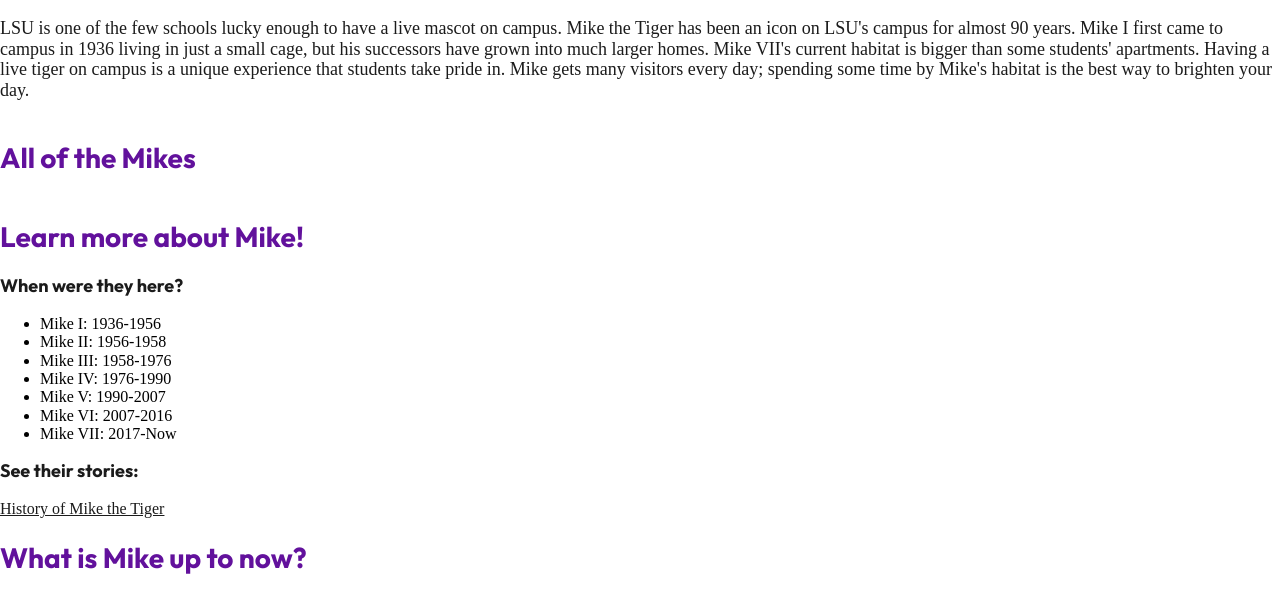
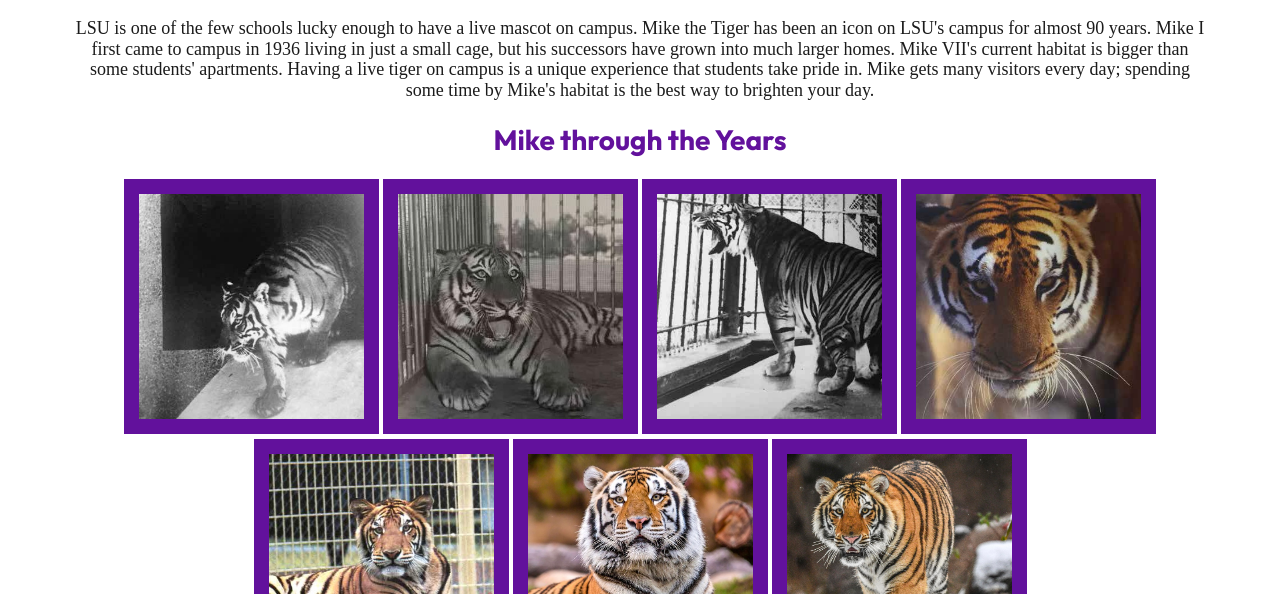
Before and after one commit to tvignes/project-one-tv, a plain HTML site: page index.html in a window 1280 px wide. Shown: the part 200-794 px from the top of the page. Drawn offline with Linux system fonts and the light colour scheme; a web font is replaced by a local one.

Commit message:
margin and photos

```diff
--- a/css/main.css
+++ b/css/main.css
@@ -1,6 +1,10 @@
 /* Place CSS styles here */
 html{
     scroll-behavior: smooth;
+}
+body{
+    margin-right: 75px;
+    margin-left: 75px;
 }
 
 h1{
@@ -47,6 +51,7 @@ a:hover{
     background-size: cover;
     background-position: center;
     min-height: 200px;
+    margin: 0px;
 }
 .hero-text{
     color:#ffff;
@@ -56,11 +61,13 @@ a:hover{
     justify-content: center;
 }
 .intro{
-    display:flex;
-    align-content: center;
+    text-align: center;
 }
 
 .all-mikes{
-    display:flex;
-    align-content: center;
+    text-align: center;
 }
+.all-mikes img{
+    max-width: 225px;
+    border: 15px solid #62119c;
+}
--- a/index.html
+++ b/index.html
@@ -37,7 +37,14 @@
  </div>
 
  <div class="all-mikes">
-  <h2>All of the Mikes</h2>
+  <h2>Mike through the Years</h2>
+  <img src="./img/i.jpeg" alt="">
+  <img src="./img/ii.jpeg" alt="">
+  <img src="./img/iii.jpeg" alt="">
+  <img src="./img/iv.jpeg" alt="">
+  <img src="./img/v.jpeg" alt="">
+  <img src="./img/vi.jpeg" alt="">
+  <img src="./img/vii.jpeg" alt="">
  </div>
 
  <div class="learn-more">
```
Also changed, not shown: img/giz2.jpg (deleted), img/i.jpeg (added), img/ii.jpeg (added), img/iii.jpeg (added), img/iv.jpeg (added), img/v.jpeg (added), img/vi.jpeg (added), img/vii.jpeg (added).
